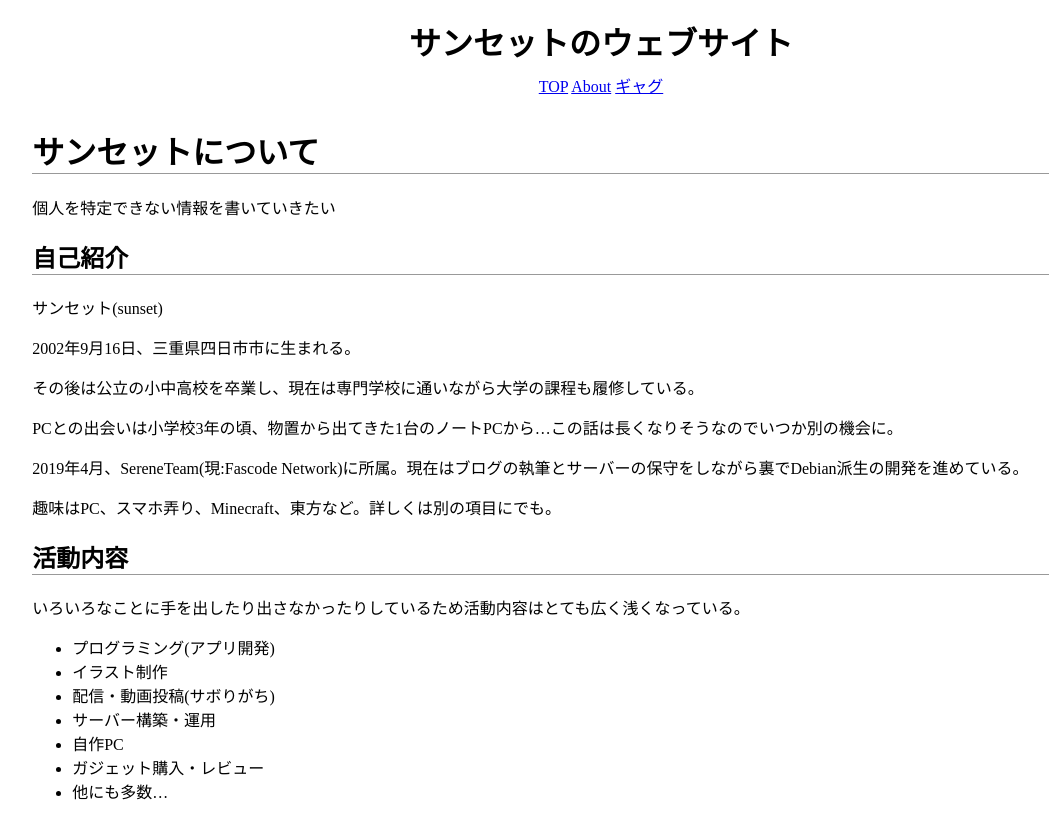
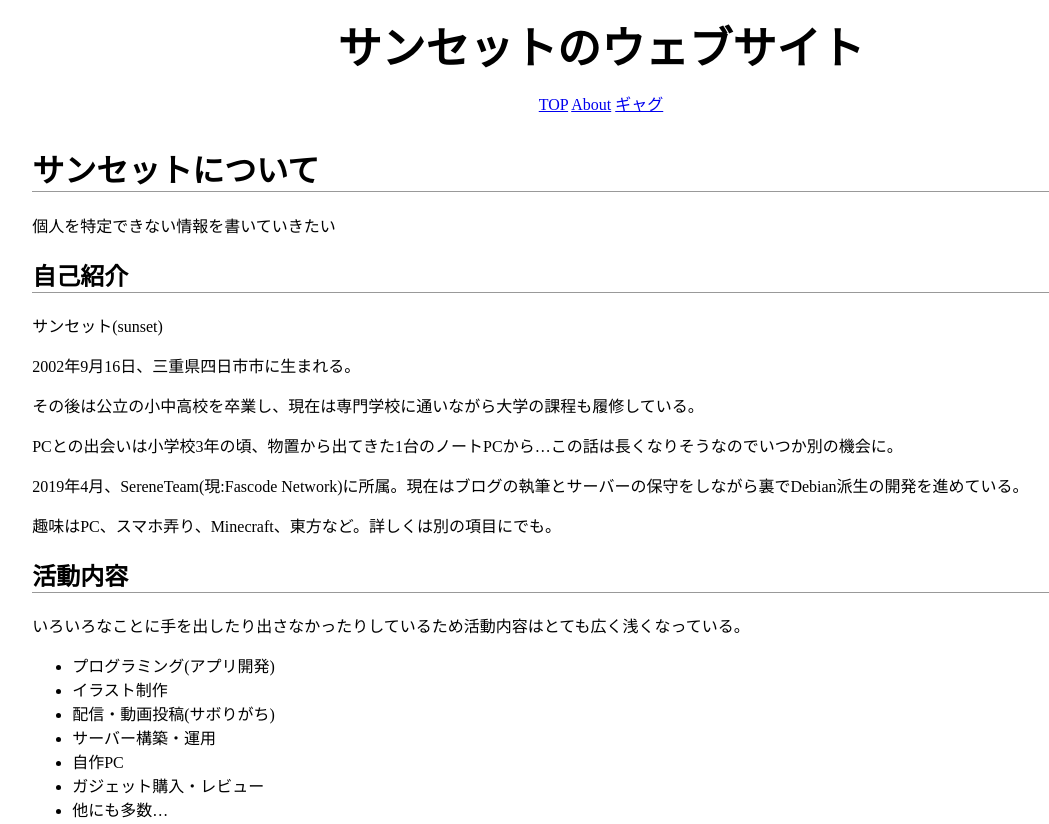
Before and after one commit to sunset0916/old.sunset0916.net, a plain HTML site: page about/index.html in a window 1280 px wide. Shown: the top 824 px of the page, without its empty margins (39-1088 px from the left). Drawn offline with Linux system fonts and the light colour scheme.

Commit message:
ちょっとだけマシになりました

```diff
--- a/about/index.html
+++ b/about/index.html
@@ -3,6 +3,7 @@
 
 <head>
     <meta charset="utf-8">
+    <meta name="viewport" content="width=device-width">
     <title>サンセットのウェブサイト</title>
 </head>
 
@@ -15,7 +16,7 @@
 <body style="-webkit-text-size-adjust: 100%;">
     <div style="margin-left: 5%; margin-right: 5%; display: flex; flex-direction: column; min-height: 100vh;">
         <header>
-            <h1 style="text-align: center; margin: 0.3em;">サンセットのウェブサイト</h1>
+            <h1 style="text-align: center; margin: 0.3em;font-size: 36px; font-size: calc(2.4rem + ((1vw - 0.64rem) * 2.1429)); line-height: 1.3;">サンセットのウェブサイト</h1>
             <p style="text-align: center; margin: 0.5em;">
                 <a href="/">TOP</a>
                 <a href="/about">About</a>
```
Also changed, not shown: 404.html (+2 -1 lines), gyagu/index.html (+2 -1 lines), index.html (+1 -3 lines).
